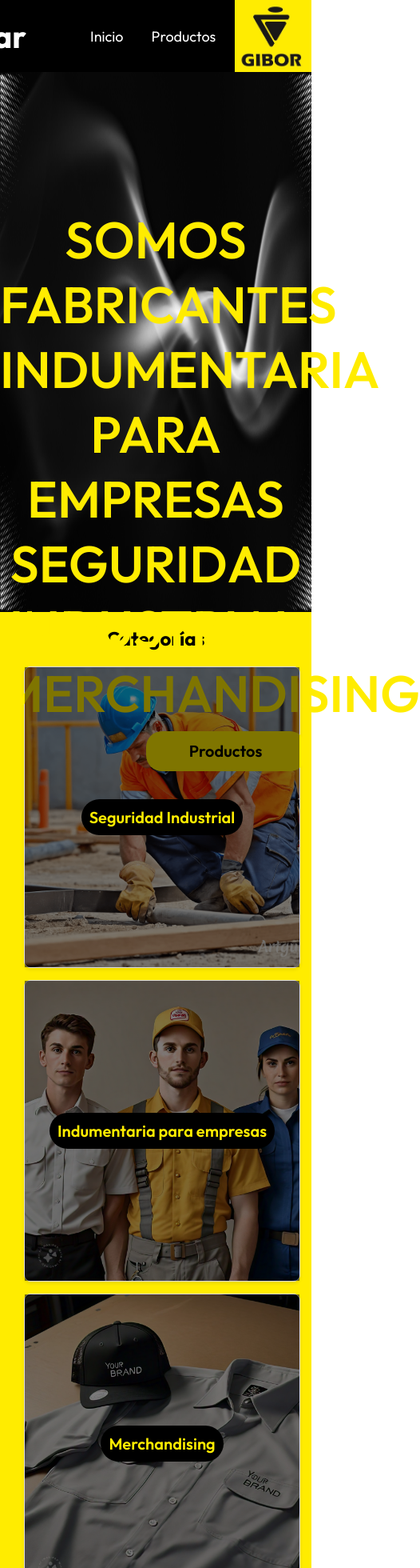
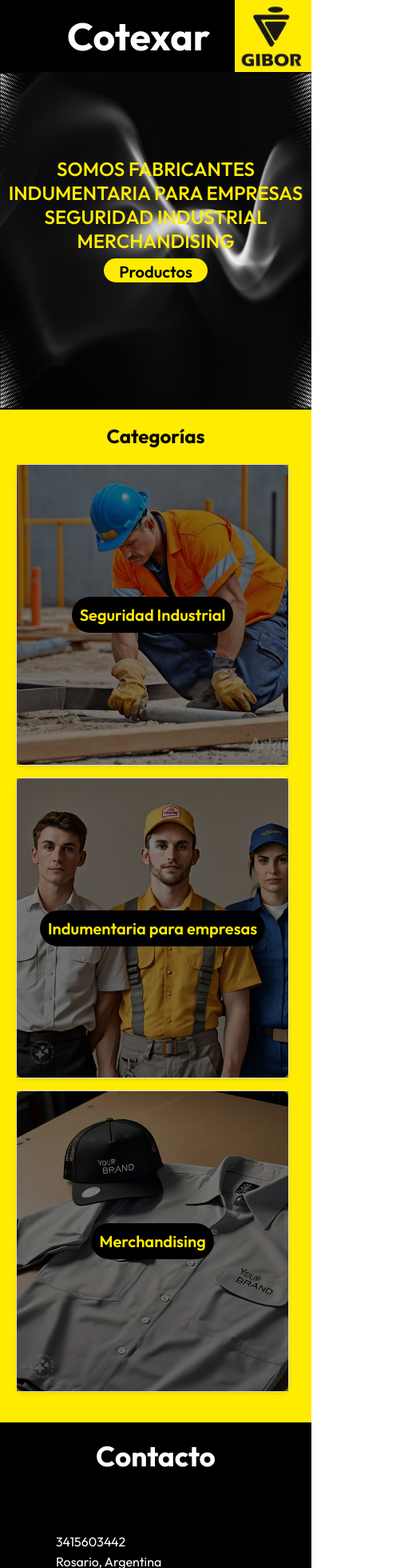
Before and after one commit to RenzoBor/Sera, a React (Vite) app in the folder react-sera/: page / in a window 390 px wide. Shown: the top 1960 px of the page at 80% size, 526 px wide, since content can reach past the window. Built offline with nearby package versions, Linux system fonts and the light colour scheme.

Commit message:
Enlaces terminados

```diff
--- a/react-sera/src/App.css
+++ b/react-sera/src/App.css
@@ -5,6 +5,7 @@
   text-align: center;
   box-sizing: border-box;
   font-family: 'Outfit', sans-serif;
+  max-width: 100vw;
 }
 :root{
   --colorPrimario: rgb(255, 236, 0);
@@ -22,6 +23,7 @@
   display: flex;
   justify-content: space-between;
   position: fixed;
+
   z-index: 9999;
 }
 #header-wrapper{
@@ -65,7 +67,7 @@
   width: 150px;
   color: white;
   font-weight: 700;
-  font-size: 40px;
+  font-size: 3em;
   display: flex;
   align-items: center;
   cursor:default;
@@ -77,14 +79,20 @@
   align-items: center;
   margin-left: 45px;
 }
+.mobile-nav{
+  flex-direction: column;
+  position: absolute;
+  left: 0px;
+  top: 0px;
+}
 #banner{
   width: 100%;
-  height: 80vh;
+  height: 90vh;
   position: absolute;
   left: 0px;
 }
 #banner-container{
-  height: 80vh
+  height: 90vh
 }
 #text-container{
   display: flex;
@@ -106,11 +114,9 @@
   width: 200px;
   color:black;
   border-radius: 20px;
-  position: relative;
-  left: 45%;
   margin: 7px;
   font-size: 20px;
-
+  align-self: center;
 }
 h3{
   display: inline-block;
@@ -130,9 +136,8 @@
 #cat-container{
   display: flex;
   justify-content: space-around;
-  width: 99%;
+  width: 98%;
   padding: 20px;
-  margin: 0px 10px;
   flex-direction: row;
   height: 500px;
   gap: 15px;
@@ -156,6 +161,10 @@
   justify-content: center;
   background-size: cover
 
+}
+.link{
+  display: flex;
+  flex: 1;
 }
 button{
   z-index: 6000;
@@ -201,6 +210,7 @@
   flex-direction: column;
   background-color: black;
   align-items: center;
+  overflow: hidden;
 }
 footer h3{
   color: white;
@@ -214,7 +224,7 @@
 }
 #footerLeft{
   padding: 20px;
-  padding-left: 100px;
+  padding-left: 35px;
   width: 40%;
 }
 #footerLeft p{
@@ -231,8 +241,8 @@
 
 }
 .icon{
-  width: 100px;
-  height: 100px;
+  width: 50px;
+  height: 50px;
 }
 ul{
   background-color: black;
@@ -253,8 +263,37 @@
     height: 1200px;
   }
 
+  .text-banner{
+    font-size: 1.5em;
+  }
+  #banner-container{height: 50vh;}
+  #banner{height: 50vh;}
+  #footerLeft p{
+    font-size: 1em;
+    margin: 5px;
+  }
+  #text-container button {
+    width: 130px;
+    height: 30px;
+    padding: 4px;
+  }
+  #footerMain{
+    flex-direction: column;
+  }
+  #footerLeft{
+    width: 80%;
+  }
+  #footerRight{
+    width: 80%;
+  }
 }
-
-@media (max-width:1050px){
-
+@media (max-width:960px){
+  nav{
+    display: none;
+  }
 }
+@media (max-width:1100px) and (min-width:750px){
+  .text-banner{
+    font-size: 3em;
+  }
+}
--- a/react-sera/src/components/Categorias.jsx
+++ b/react-sera/src/components/Categorias.jsx
@@ -1,22 +1,30 @@
 import seguridad from "../assets/seguridad.png"
 import merchand from "../assets/merchandising.jpg"
+import { Link } from "react-router-dom"
+const redirect = () => window.location.href= "http://localhost:5173/construccion"
 function Categorias(){
     return(
         <section id="cats">
         <h2>Categorías</h2>
         <div id="cat-container">
+            <Link className="link">
         <article id="seg-card" className="cat-card">
             <button>Seguridad Industrial</button>
-            <div className="filter"></div>
+            <div onClick={redirect} className="filter"></div>
         </article>
+        </Link>
+        <Link className="link">
         <article id="ind-card" className="cat-card">
             <button>Indumentaria para empresas</button>
-            <div className="filter"></div>
+            <div onClick={redirect} className="filter"></div>
         </article>
+        </Link>
+        <Link className="link">
         <article id="merch-card" className="cat-card">
             <button>Merchandising</button>
-            <div className="filter"></div>
+            <div onClick={redirect} className="filter"></div>
         </article>
+        </Link>
         </div>
         </section>
     )
--- a/react-sera/src/components/Footer.jsx
+++ b/react-sera/src/components/Footer.jsx
@@ -1,18 +1,21 @@
+import wsp from "../assets/ico-whatsapp.png"
+import ig from "../assets/ico-instagram.png"
+import fb from "../assets/ico-facebook.png"
 function Footer(){
     return(
         <footer>
         <h3 id="contacto">Contacto</h3>
         <section id="footerMain">
             <section id="footerLeft">
-                <p>3415555555</p>
+                <p>3415603442</p>
                 <p>Rosario, Argentina</p>
                 <p>Cotexar.producto@gmail.com</p>
 
             </section>
             <section id="footerRight">
-                    <a href="#"><img class="icon" src="img/ico-whatsapp.png" alt="Icono Whatsapp"/></a>
-                    <a href="#"><img class="icon" src="img/ico-instagram.png" alt="Icono Instagram"/></a>
-                    <a href="#"><img class="icon" src="img/ico-facebook.png" alt="Icono Facebook"/></a>
+                    <a target="blank" href="https://wa.me/3415603442"><img className="icon" src={wsp} alt="Icono Whatsapp"/></a>
+                    <a target="blank" href="https://www.instagram.com/gibor_cotexar/"><img className="icon" src={ig} alt="Icono Instagram"/></a>
+                    <a target="blank" href="https://www.facebook.com/profile.php?id=100046605716105"><img className="icon" src={fb} alt="Icono Facebook"/></a>
 
             </section>
         </section>
--- a/react-sera/src/components/Header.jsx
+++ b/react-sera/src/components/Header.jsx
@@ -1,23 +1,31 @@
 import { Link } from "react-router-dom"
-import { useState } from "react"
+import { useState , useEffect} from "react"
+
 import logoGibor from "../assets/LOGO_GIBOR.jpg"
 
 function Header() {
  const [bClass, setBClass] = useState(false)
+ const [screenSize, setScreeinSize] = useState(screen.width)
+ const screenWidth = screen.width
+
  const toggleBurguer = () => {
     setBClass(!bClass)
+    console.log(screenWidth);
+
  }
+
+
     return (
         <>
             <div id="header-wrapper"></div>
             <header>
 
                 <div id="header-left">
-                    <h1>Cotexar</h1>
+                    <h1 onClick={toggleBurguer}>Cotexar</h1>
                     <nav>
                         <ul>
                             <li><Link to="/">Inicio</Link></li>
-                            <li><Link to="/">Productos</Link></li>
+                            <li><Link to="construccion">Productos</Link></li>
                             <li><a href="#footerRight">Contacto</a></li>
                         </ul>
                     </nav>
--- a/react-sera/src/main.jsx
+++ b/react-sera/src/main.jsx
@@ -5,11 +5,13 @@
 import './App.css'
 import Header from './components/Header.jsx'
 import Footer from './components/Footer.jsx'
+import Construccion from './routes/Construccion.jsx'
 ReactDOM.createRoot(document.getElementById('root')).render(
   <BrowserRouter>
   <Header/>
     <Routes>
       <Route path='/' element={<Home/>}>
+      <Route path='construccion' element={<Construccion/>}/>
       </Route>
     </Routes>
     <Footer/>
--- /dev/null
+++ b/react-sera/src/routes/Construccion.jsx
@@ -0,0 +1,14 @@
+import constr from "../assets/construccion.png";
+
+function Construccion(){
+
+    return(
+        <section id="construccion">
+            <img src={constr} alt="Obra en construcción" />
+            <span>Sitio web en construcción.</span>
+            <span>Para consultas o presupuestos, comunicarse a través de whatsapp.</span>
+        </section>
+    )
+}
+
+export default Construccion;
```
Also changed, not shown: react-sera/src/assets/construccion.png (added), react-sera/src/assets/construcciones.png (added).
